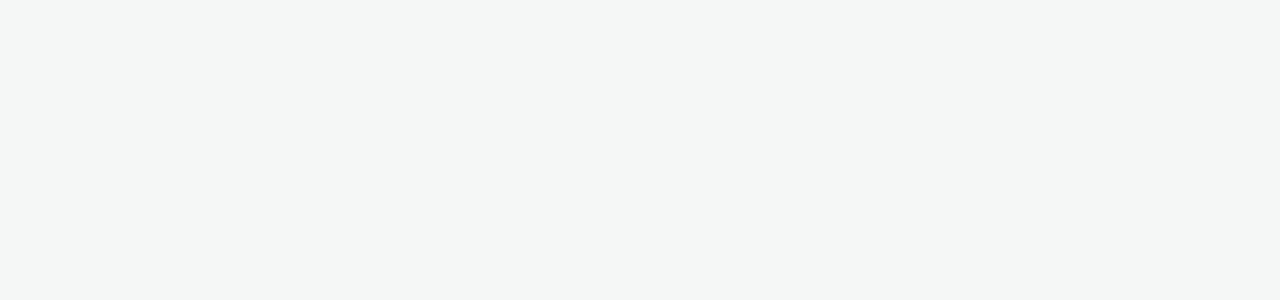
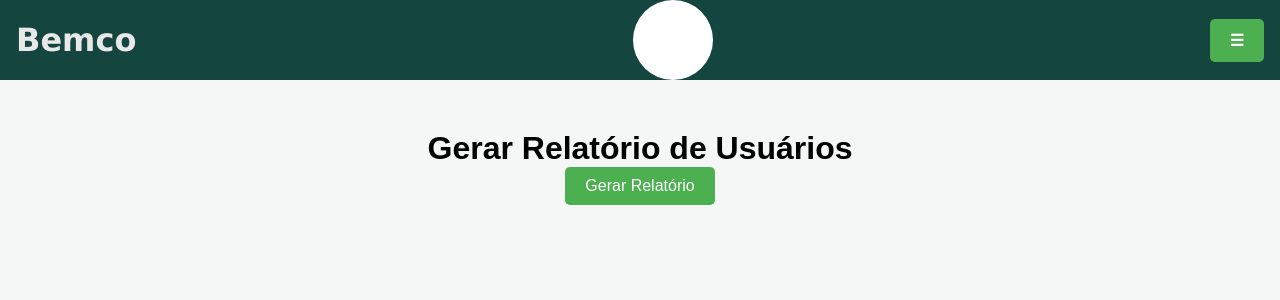
Before and after one commit to iXDGabrielTK/TCCImoveisFront, a React (Vite) app: page /relatorio-usuarios in a window 1280 px wide. Before the commit this address had no page. Shown: the top 300 px of the page. Built offline with nearby package versions, Linux system fonts and the light colour scheme; no server answers; sample sign-in values are in the browser's storage.

Commit message:
1.5.9.6 - Está gerando os relatórios, mas ainda falta criar a tela para colocar os relatórios

```diff
--- a/package.json
+++ b/package.json
@@ -20,6 +20,8 @@
     "bootstrap": "^5.3.3",
     "date-fns": "^4.1.0",
     "jquery": "^3.7.1",
+    "jspdf": "^2.5.2",
+    "jspdf-autotable": "^3.8.4",
     "moment": "^2.30.1",
     "popper.js": "^1.16.1",
     "react": "^18.3.1",
--- a/src/App.tsx
+++ b/src/App.tsx
@@ -1,4 +1,3 @@
-// src/App.tsx
 import React from 'react';
 import { BrowserRouter as Router, Route, Routes } from 'react-router-dom';
 import Register from './pages/Register';
@@ -9,6 +8,10 @@
 import MainLayout from './layouts/MainLayout';
 import PrivateRoute from "./components/PrivateRoute.tsx";
 import AgendamentoPopUp from "./components/AgendamentoPopUp.tsx";
+import RelatorioUsuarios from "./components/RelatorioUsuarios"; // Importar o componente
+import RelatorioAgendamentos from "./components/RelatorioAgendamento.tsx";
+import RelatorioVistorias from "./components/RelatorioVistoria.tsx";
+
 const App: React.FC = () => {
     return (
         <Router>
@@ -17,6 +20,18 @@
                     <Route path="imoveis" element={<ImoveisPage />} />
                     <Route path="agenda" element={<AgendamentoPopUp />} />
                     <Route path="registerImoveis" element={<CadastroImovelForm onClose={() => {}} />} />
+
+                    {/* Nova Rota para Relatório de Usuários */}
+                    <Route
+                        path="relatorio-usuarios"
+                        element={
+                            <PrivateRoute> {/* Apenas usuários autenticados */}
+                                <RelatorioUsuarios />
+                            </PrivateRoute>
+                        }
+                    />
+                    <Route path="relatorio-agendamentos" element={<RelatorioAgendamentos />} />
+                    <Route path="relatorio-vistorias" element={<RelatorioVistorias />} />
 
                     <Route
                         path="/home"
--- /dev/null
+++ b/src/components/RelatorioAgendamento.tsx
@@ -0,0 +1,47 @@
+import React from "react";
+import axios from "axios";
+import jsPDF from "jspdf";
+import "jspdf-autotable";
+
+interface RelatorioAgendamento {
+    idImovel: number;
+    nomeImovel: string;
+    quantidadeAgendamentos: number;
+}
+
+const RelatorioAgendamentos: React.FC = () => {
+    const gerarRelatorio = async () => {
+        try {
+            const response = await axios.get<RelatorioAgendamento[]>(
+                "http://localhost:8080/relatorios/agendamentos?mesAno=2024-11"
+            );
+            const dados = response.data;
+
+            if (dados.length === 0) {
+                alert("Nenhum dado encontrado para o período solicitado.");
+                return;
+            }
+
+            const doc = new jsPDF();
+            doc.text("Relatório de Agendamentos - 2024-11", 10, 10);
+
+            const colunas = ["ID do Imóvel", "Nome do Imóvel", "Quantidade de Agendamentos"];
+            const linhas = dados.map((item) => [
+                item.idImovel,
+                item.nomeImovel,
+                item.quantidadeAgendamentos,
+            ]);
+
+            doc.autoTable({ startY: 20, head: [colunas], body: linhas });
+            doc.save("relatorio-agendamentos-2024-11.pdf");
+        } catch (error) {
+            console.error("Erro ao gerar o relatório:", error);
+        }
+    };
+
+    return (
+        <button onClick={gerarRelatorio}>Gerar Relatório de Agendamentos</button>
+    );
+};
+
+export default RelatorioAgendamentos;
--- /dev/null
+++ b/src/components/RelatorioUsuarios.tsx
@@ -0,0 +1,90 @@
+import React from "react";
+import axios from "axios";
+import jsPDF from "jspdf";
+import "jspdf-autotable";
+
+// Define o tipo dos dados retornados pela API
+interface RelatorioUsuario {
+    idUsuario: number;
+    nomeUsuario: string;
+    quantidadeAcessos: number;
+}
+
+const RelatorioUsuarios: React.FC = () => {
+    // Função para gerar o relatório
+    const gerarRelatorio = async () => {
+        try {
+            // Faz a requisição para a API
+            const response = await axios.get<RelatorioUsuario[]>(
+                "http://localhost:8080/relatorios/usuarios?mesAno=2024-11"
+            );
+            const dados = response.data;
+
+            // Verifica se há dados para o período solicitado
+            if (dados.length === 0) {
+                alert("Nenhum dado encontrado para o período solicitado.");
+                return;
+            }
+
+            // Cria o PDF
+            const doc = new jsPDF();
+
+            // Adiciona o título
+            doc.setFontSize(16);
+            doc.text("Relatório de Acessos de Usuários - 2024-11", 10, 10);
+
+            // Configura a tabela
+            const colunas = ["ID do Usuário", "Nome", "Quantidade de Acessos"];
+            const linhas = dados.map((item) => [
+                item.idUsuario,
+                item.nomeUsuario,
+                item.quantidadeAcessos,
+            ]);
+
+            doc.autoTable({
+                startY: 20,
+                head: [colunas],
+                body: linhas,
+            });
+
+            // Adiciona o total de acessos
+            const totalAcessos = dados.reduce(
+                (total, item) => total + item.quantidadeAcessos,
+                0
+            );
+            doc.text(
+                `Total de Acessos: ${totalAcessos}`,
+                10,
+                doc.previousAutoTable.finalY + 10
+            );
+
+            // Salva o PDF
+            doc.save("relatorio-usuarios-2024-11.pdf");
+        } catch (error) {
+            console.error("Erro ao gerar o relatório:", error);
+            alert("Erro ao gerar o relatório. Verifique o console para mais detalhes.");
+        }
+    };
+
+    return (
+        <div style={{ textAlign: "center", marginTop: "50px" }}>
+            <h1>Gerar Relatório de Usuários</h1>
+            <button
+                onClick={gerarRelatorio}
+                style={{
+                    padding: "10px 20px",
+                    fontSize: "16px",
+                    backgroundColor: "#4CAF50",
+                    color: "white",
+                    border: "none",
+                    borderRadius: "5px",
+                    cursor: "pointer",
+                }}
+            >
+                Gerar Relatório
+            </button>
+        </div>
+    );
+};
+
+export default RelatorioUsuarios;
--- /dev/null
+++ b/src/components/RelatorioVistoria.tsx
@@ -0,0 +1,49 @@
+import React from "react";
+import axios from "axios";
+import jsPDF from "jspdf";
+import "jspdf-autotable";
+
+interface RelatorioVistoria {
+    idImovel: number;
+    nomeImovel: string;
+    dataVistoria: string;
+    detalhes: string;
+}
+
+const RelatorioVistorias: React.FC = () => {
+    const gerarRelatorio = async () => {
+        try {
+            const response = await axios.get<RelatorioVistoria[]>(
+                "http://localhost:8080/relatorios/vistorias?idImovel=1"
+            );
+            const dados = response.data;
+
+            if (dados.length === 0) {
+                alert("Nenhum dado encontrado para o imóvel solicitado.");
+                return;
+            }
+
+            const doc = new jsPDF();
+            doc.text("Relatório de Vistorias - Imóvel ID 1", 10, 10);
+
+            const colunas = ["ID do Imóvel", "Nome do Imóvel", "Data da Vistoria", "Detalhes"];
+            const linhas = dados.map((item) => [
+                item.idImovel,
+                item.nomeImovel,
+                item.dataVistoria,
+                item.detalhes,
+            ]);
+
+            doc.autoTable({ startY: 20, head: [colunas], body: linhas });
+            doc.save("relatorio-vistorias.pdf");
+        } catch (error) {
+            console.error("Erro ao gerar o relatório:", error);
+        }
+    };
+
+    return (
+        <button onClick={gerarRelatorio}>Gerar Relatório de Vistorias</button>
+    );
+};
+
+export default RelatorioVistorias;
```
Also changed, not shown: 1 other file (tests, documents, lock files or other folders).
